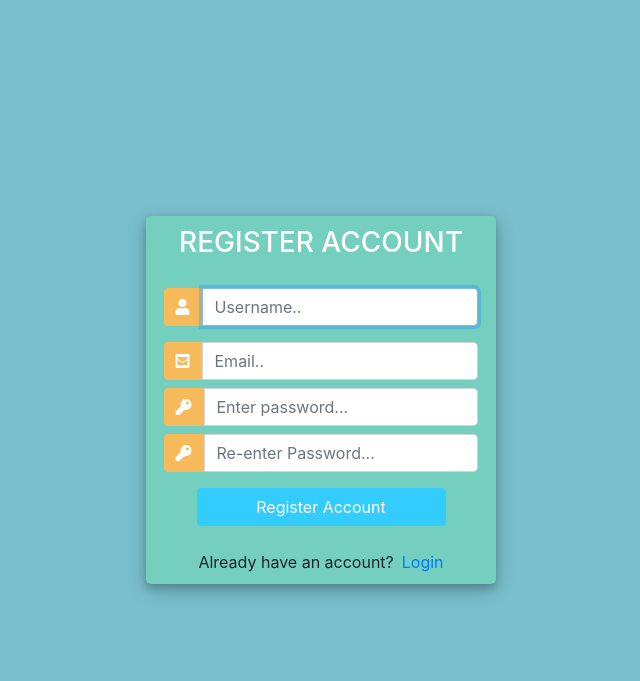
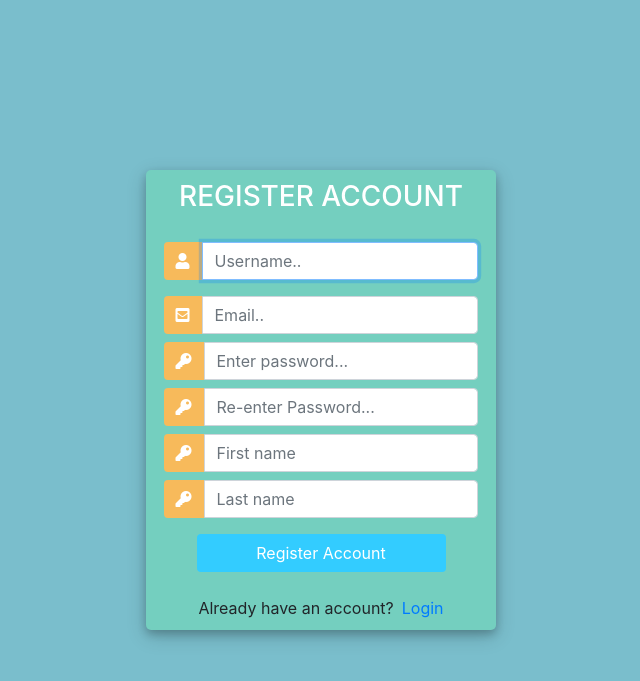
Before and after one commit to JIRATxJIRAPAT/Bigmuscle, a Django app: page /Users/register in a window 1280 px wide. Shown: the top 681 px of the page, without its empty margins (319-959 px from the left). Run offline with Django 3.2, Linux system fonts and the light colour scheme; some libraries are stand-ins or nearby versions.

Commit message:
update signup

```diff
--- a/Users/forms.py
+++ b/Users/forms.py
@@ -9,4 +9,4 @@ class CreateUserForm(UserCreationForm):
 
     class Meta:
 	        model = User
-	        fields = ['username', 'email', 'password1', 'password2']
+	        fields = ['username', 'email', 'password1', 'password2','first_name','last_name']
--- a/Users/templates/users/register.html
+++ b/Users/templates/users/register.html
@@ -101,6 +101,18 @@
 							</div>
 							{{form.password2}}
 						</div>
+						<div class="input-group mb-2">
+							<div class="input-group-append">
+								<span class="input-group-text"><i class="fas fa-key"></i></span>
+							</div>
+							{{form.first_name}}
+						</div>
+						<div class="input-group mb-2">
+							<div class="input-group-append">
+								<span class="input-group-text"><i class="fas fa-key"></i></span>
+							</div>
+							{{form.last_name}}
+						</div>
 
 
 
@@ -132,7 +144,8 @@
 		form_fields[2].placeholder='Email..';
 		form_fields[3].placeholder='Enter password...';
 		form_fields[4].placeholder='Re-enter Password...';
-
+		form_fields[5].placeholder='First name';
+		form_fields[6].placeholder='Last name';
 
 		for (var field in form_fields){
 			form_fields[field].className += ' form-control'
```
Also changed, not shown: db.sqlite3.
